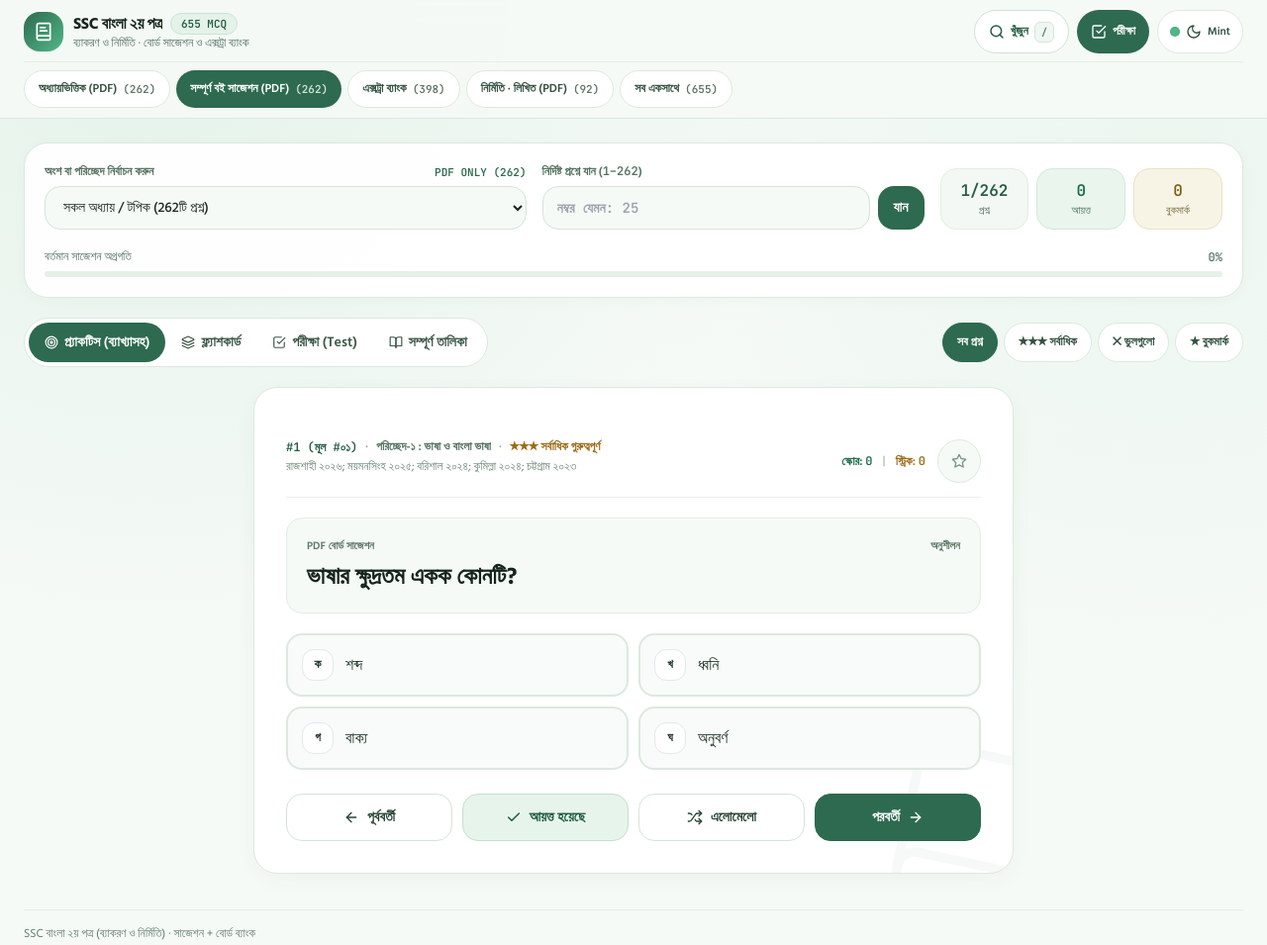
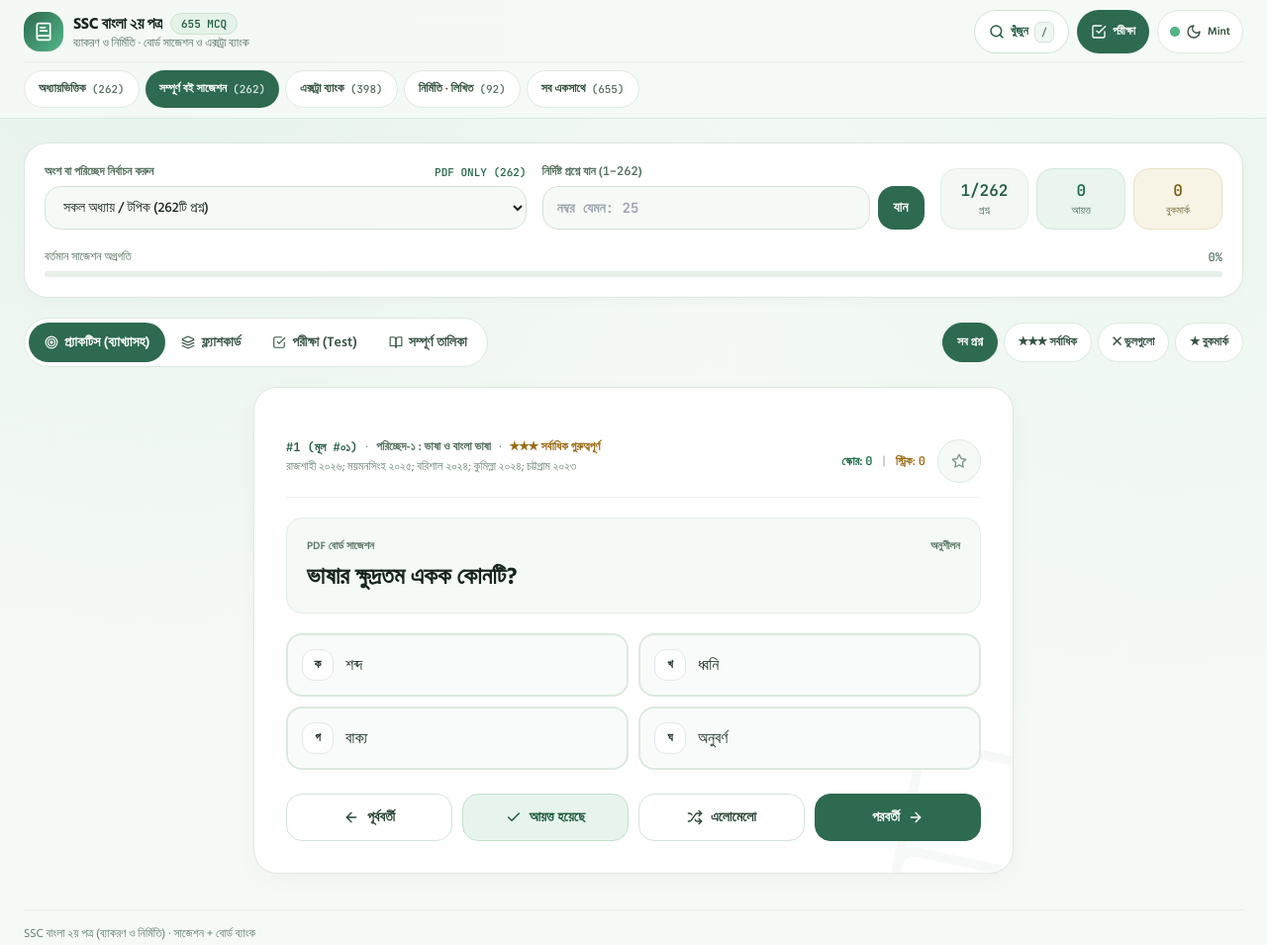
Before and after one commit to Akash-Shayan/ssc-mcq, a plain HTML site: page bangla-2nd.html in a window 1280 px wide. Shown: the whole page at 99% size. Drawn offline with nearby package versions, Linux system fonts and the light colour scheme; a script that the page names is missing.

Commit message:
Update bangla-2nd.html

```diff
--- a/bangla-2nd.html
+++ b/bangla-2nd.html
@@ -290,11 +290,11 @@
       <!-- Dataset Mode Navigation Pills (Exact Source Separation) -->
       <nav aria-label="অধ্যয়ন বিভাগ" class="mt-2 pt-2 border-t border-[#E4EFE7] dark:border-white/10 flex items-center gap-1.5 overflow-x-auto no-scrollbar pb-0.5">
         <button type="button" onclick="setDatasetMode('PDF_CHAPTER')" data-mode="PDF_CHAPTER" class="mode-tab min-h-[38px] px-3.5 rounded-full text-xs font-semibold whitespace-nowrap shrink-0 transition-all duration-150 active:scale-[0.97] flex items-center gap-1.5 cursor-pointer">
-          <span>অধ্যায়ভিত্তিক (PDF)</span>
+          <span>অধ্যায়ভিত্তিক</span>
           <span id="count-pdf-ch" class="font-mono-num text-[11px] opacity-80">(0)</span>
         </button>
         <button type="button" onclick="setDatasetMode('PDF_FULL')" data-mode="PDF_FULL" class="mode-tab min-h-[38px] px-3.5 rounded-full text-xs font-semibold whitespace-nowrap shrink-0 transition-all duration-150 active:scale-[0.97] flex items-center gap-1.5 cursor-pointer">
-          <span>সম্পূর্ণ বই সাজেশন (PDF)</span>
+          <span>সম্পূর্ণ বই সাজেশন</span>
           <span id="count-pdf-full" class="font-mono-num text-[11px] opacity-80">(0)</span>
         </button>
         <button type="button" onclick="setDatasetMode('TXT_EXTRA')" data-mode="TXT_EXTRA" class="mode-tab min-h-[38px] px-3.5 rounded-full text-xs font-semibold whitespace-nowrap shrink-0 transition-all duration-150 active:scale-[0.97] flex items-center gap-1.5 cursor-pointer">
@@ -302,7 +302,7 @@
           <span id="count-txt" class="font-mono-num text-[11px] opacity-80">(0)</span>
         </button>
         <button type="button" onclick="setDatasetMode('WRITTEN')" data-mode="WRITTEN" class="mode-tab min-h-[38px] px-3.5 rounded-full text-xs font-semibold whitespace-nowrap shrink-0 transition-all duration-150 active:scale-[0.97] flex items-center gap-1.5 cursor-pointer">
-          <span>নির্মিতি · লিখিত (PDF)</span>
+          <span>নির্মিতি · লিখিত</span>
           <span id="count-written" class="font-mono-num text-[11px] opacity-80">(0)</span>
         </button>
         <button type="button" onclick="setDatasetMode('MERGED_ALL')" data-mode="MERGED_ALL" class="mode-tab min-h-[38px] px-3.5 rounded-full text-xs font-semibold whitespace-nowrap shrink-0 transition-all duration-150 active:scale-[0.97] flex items-center gap-1.5 cursor-pointer">
@@ -761,7 +761,7 @@
             >
               <option value="MERGED">পূর্ণাঙ্গ বই</option>
               <option value="PDF">মূল বই বোর্ড সাজেশন</option>
-              <option value="TXT">এক্সট্রা বোর্ড ব্যাংক (শুধু TXT — ৩৯৮টি)</option>
+              <option value="TXT">এক্সট্রা বোর্ড ব্যাংক (৩৯৮টি)</option>
             </select>
           </div>
 
```
